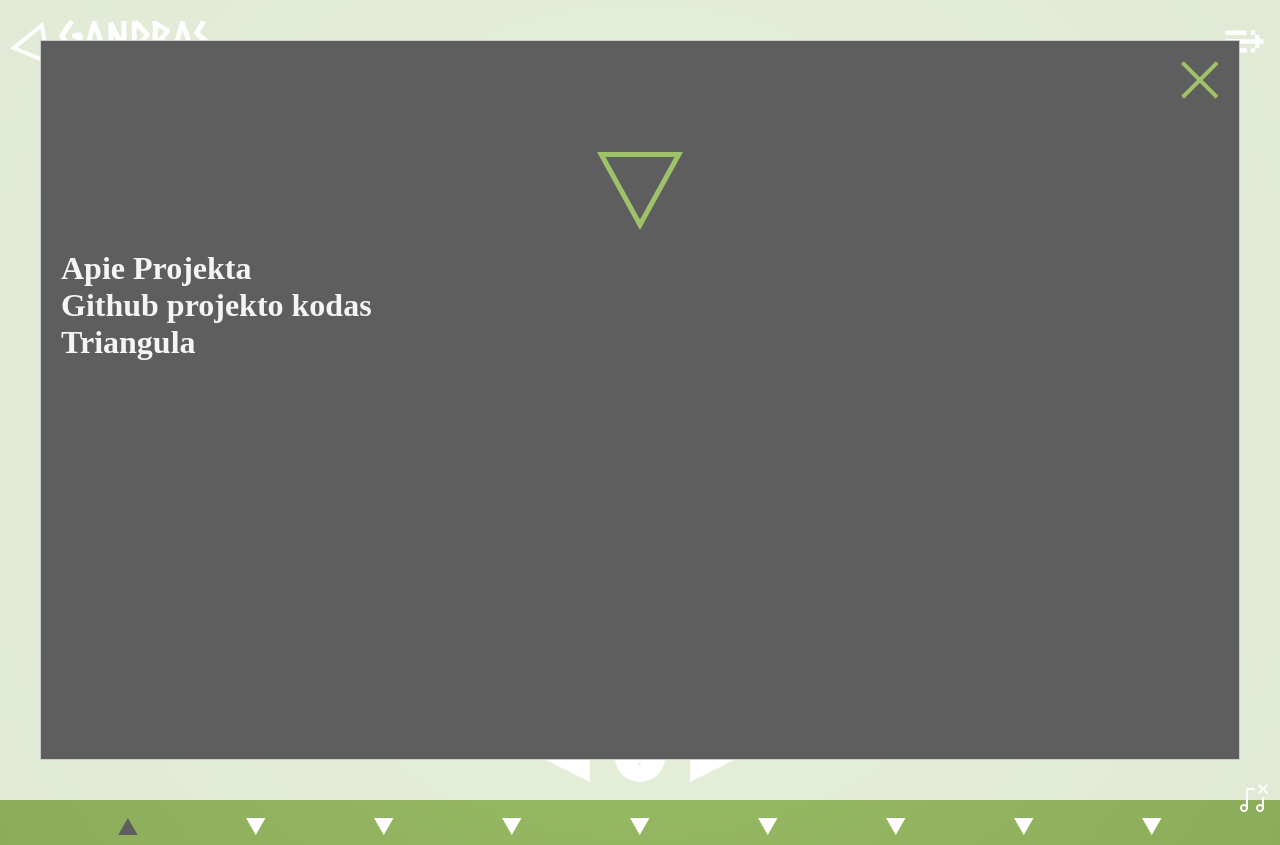
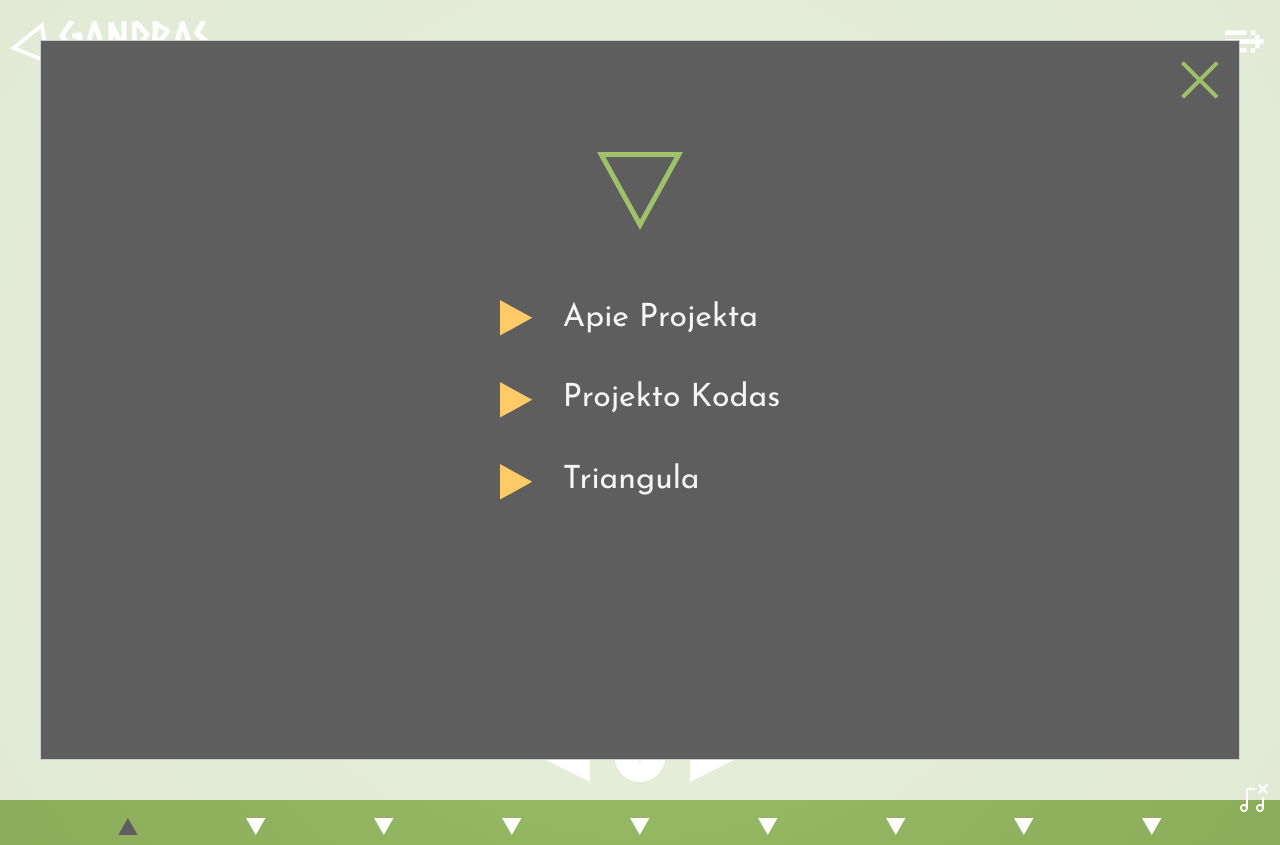
Before and after one commit to Benas-Burneika/stork, a React (Create React App) app: page / in a window 1280 px wide. Both pictures are taken after a click on the button 1244 px from the left and 44 px from the top of the page. Built offline with nearby package versions, Linux system fonts and the light colour scheme.

Commit message:
STORK-7 fix burger modal

```diff
--- a/src/config.js
+++ b/src/config.js
@@ -34,9 +34,18 @@ export const customModalStyles = css`
     }
 `;
 
+export const removeBtnStyle = css`
+    background-color: transparent;
+    border: none;
+    cursor: pointer;
+    outline: inherit;
+    border: none;
+`;
+
 export const modalParagraph = css`
     margin: 0 20%;
     line-height: 1.5;
+    font-size: 20px;
 
     @media screen and (max-width: 650px) {
         margin: 0;
--- a/src/index.css
+++ b/src/index.css
@@ -1,9 +1,9 @@
 * {
     margin: 0;
     padding: 0;
+    font-family: 'Josefin Sans', sans-serif;
 }
 
 .App {
     color: whitesmoke;
-    font-family: 'Josefin Sans', sans-serif;
 }
--- a/src/views/components/BurgerMenu.js
+++ b/src/views/components/BurgerMenu.js
@@ -1,3 +1,4 @@
+import { useState } from "react";
 import { css } from "@emotion/css";
 import PropTypes from "prop-types";
 
@@ -8,7 +9,13 @@ import {ReactComponent as Close} from '../../assets/btn-close.svg';
 // Helpers
 import { btn_animation } from "../../config";
 
+// Containers
+import BurgerContent from "../containers/BurgerContent";
+import ApieProjekta from "../containers/ApieProjekta";
+
 function BurgerMenu({handleCloseModalBurger, mainColor}) {
+  const [currentView, setCurrentView] = useState("BurgerContent");
+
   const container = css`
     display: flex;
     flex-direction: column;
@@ -44,11 +51,12 @@ function BurgerMenu({handleCloseModalBurger, mainColor}) {
         <div className={modalLogoContainer}>
             <Logo stroke={mainColor} />
         </div>
-        <div>
-            <h1>Apie Projekta</h1>
-            <h1>Github projekto kodas</h1>
-            <h1>Triangula</h1>
-        </div>
+        {
+          currentView === "Apie" ?
+            <ApieProjekta />
+          :
+            <BurgerContent setCurrentView={setCurrentView} />
+        }
     </div>
   );
 }
--- /dev/null
+++ b/src/views/containers/ApieProjekta.js
@@ -0,0 +1,26 @@
+import { css } from '@emotion/css';
+import { PropTypes } from 'prop-types';
+
+// Helpers
+import { modalParagraph } from '../../config';
+
+function ApieProjekta({setCurrentView}) {
+
+  const paragraphContainer = css`
+    margin-top: 50px;
+  `;
+
+  return (
+    <div className={paragraphContainer}>
+       <p className={modalParagraph}>
+        Lorem ipsum dolor sit amet, consectetur adipiscing elit. Aenean et dui a nisl placerat varius nec vitae mauris. Nam venenatis neque ac tortor interdum, non mollis odio posuere. Sed tellus justo, molestie quis neque nec, laoreet facilisis turpis. Quisque ultrices ex ut odio condimentum varius. Vestibulum pulvinar tempor turpis. Donec pharetra pellentesque vehicula. Fusce et tellus dapibus, congue odio sed, ornare urna. Morbi mattis nibh metus, et volutpat ligula volutpat in. Quisque gravida faucibus ligula ac tincidunt. Etiam ullamcorper odio non malesuada maximus. Donec quis accumsan massa.
+      </p>
+    </div>
+  );
+  }
+
+ApieProjekta.protoTypes = {
+    setCurrentView: PropTypes.func.isRequired,
+}
+
+  export default ApieProjekta;
--- a/src/views/containers/Bird.js
+++ b/src/views/containers/Bird.js
@@ -10,7 +10,7 @@ import BurgerMenu from "../components/BurgerMenu";
 import AudioPlayer from "../components/AudioPlayer";
 
 // Helpers
-import { backgroundArray, birdArray, birdNames, mainColorArray, customModalStyles, btn_animation } from "../../config";
+import { backgroundArray, birdArray, birdNames, mainColorArray, customModalStyles, btn_animation, removeBtnStyle } from "../../config";
 import Logo from '../../assets/main-logo.svg';
 import Burger from '../../assets/btn-burger.svg';
 import Pop from '../../assets/sfx/pop.mp3';
@@ -108,14 +108,10 @@ const Bird = () => {
     `;
 
     const burger = css`
-        background-color: transparent;
-        border: none;
-        cursor: pointer;
-        outline: inherit;
-        border: none;
         font-size: 24px;
         color: ${mainColor};
         ${btn_animation};
+        ${removeBtnStyle};
     `;
 
     const birdNameHeading = css`
@@ -132,12 +128,24 @@ const Bird = () => {
                 }}>
                     <img src={Burger} alt="Burger" />
                 </button>
-                <Modal isOpen={showModalBurger} onRequestClose={handleCloseModalBurger} contentLabel="Burger Modal" className={customModalStyles}>
-                    <BurgerMenu mainColor={mainColor} handleCloseModalBurger={handleCloseModalBurger} playPop={playPop}/>
+                <Modal
+                    isOpen={showModalBurger}
+                    onRequestClose={handleCloseModalBurger}
+                    contentLabel="Burger Modal"
+                    className={customModalStyles}>
+                    <BurgerMenu
+                        mainColor={mainColor}
+                        handleCloseModalBurger={handleCloseModalBurger}
+                        playPop={playPop}
+                    />
                 </Modal>
             </header>
             <main className={ mainContent }>
-                <BirdCanvas currentBird={ currentBird } handleOpenModal={ handleOpenModal } playPop={playPop} />
+                <BirdCanvas
+                    currentBird={ currentBird }
+                    handleOpenModal={ handleOpenModal }
+                    playPop={playPop}
+                />
                 <h1 className={birdNameHeading}>{birdNames[birdIndex]}</h1>
                 <Navigator
                     handleOnBackClick={ handleOnBackClick }
@@ -153,7 +161,11 @@ const Bird = () => {
                 <div className={music}>
                     <AudioPlayer />
                 </div>
-                <Breadcrumb birdIndex={birdIndex} handleOnCrumbClick={handleOnCrumbClick} playPop={playPop} />
+                <Breadcrumb
+                    birdIndex={birdIndex}
+                    handleOnCrumbClick={handleOnCrumbClick}
+                    playPop={playPop}
+                />
             </main>
         </div>
     )
--- /dev/null
+++ b/src/views/containers/BurgerContent.js
@@ -0,0 +1,59 @@
+import { css } from '@emotion/css';
+import { PropTypes } from 'prop-types';
+
+// Assets
+import {ReactComponent as Triangle } from '../../assets/btn-next.svg';
+
+// Helpers
+import { removeBtnStyle } from '../../config';
+
+function BurgerContent({setCurrentView}) {
+const contentContainer = css`
+    margin: 50px auto;
+    height: 200px;
+    display: flex;
+    flex-direction: column;
+    justify-content: space-between;
+`;
+
+const containerLines = css`
+    display: flex;
+
+    a {
+        color: inherit;
+        text-decoration: inherit;
+        margin-left: 30px;
+        font-size: 32px;
+    }
+
+    button {
+        ${removeBtnStyle};
+        font-size: 32px;
+        color: inherit;
+        margin-left: 30px;
+    }
+`;
+
+  return (
+    <div className={contentContainer}>
+        <div className={containerLines}>
+            <Triangle />
+            <button onClick={() => setCurrentView("Apie")}>Apie Projekta</button>
+        </div>
+        <div className={containerLines}>
+            <Triangle />
+            <a href="https://github.com/Benas-Burneika/stork" target="_blank" rel="noopener noreferrer" >Projekto Kodas</a>
+        </div>
+        <div className={containerLines}>
+            <Triangle />
+            <a href="https://github.com/rh12503/triangula" target="_blank" rel="noopener noreferrer" >Triangula</a>
+        </div>
+    </div>
+  );
+  }
+
+BurgerContent.protoTypes = {
+    setCurrentView: PropTypes.func.isRequired,
+}
+
+  export default BurgerContent;
--- a/src/views/containers/Gandras.js
+++ b/src/views/containers/Gandras.js
@@ -1,4 +1,3 @@
-import { css } from "@emotion/css";
 import { modalParagraph } from "../../config";
 
 function Gandras() {
--- a/src/views/styles/App.css
+++ b/src/views/styles/App.css
@@ -1,9 +1,9 @@
 * {
     margin: 0;
     padding: 0;
+    font-family: 'Josefin Sans', sans-serif;
 }
 
 .App {
     color: whitesmoke;
-    font-family: 'Josefin Sans', sans-serif;
 }
```
Also changed, not shown: src/assets/btn-next.svg (added), src/assets/kalakutas.svg. Lines whose indentation alone changed are shown as unchanged.
